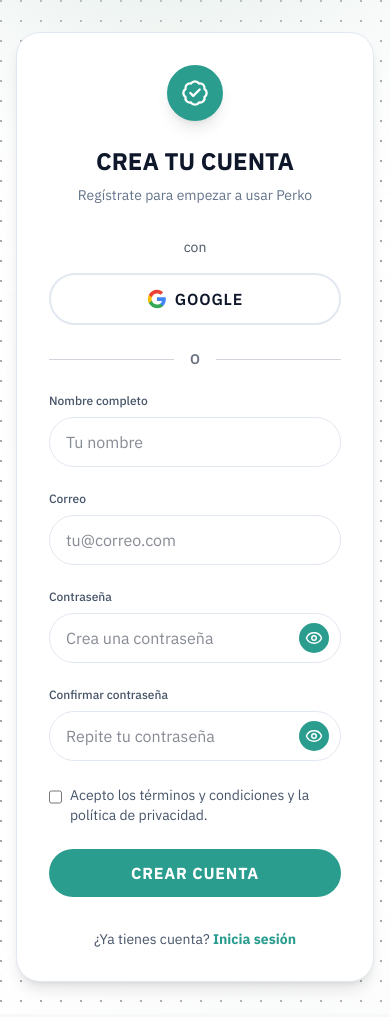
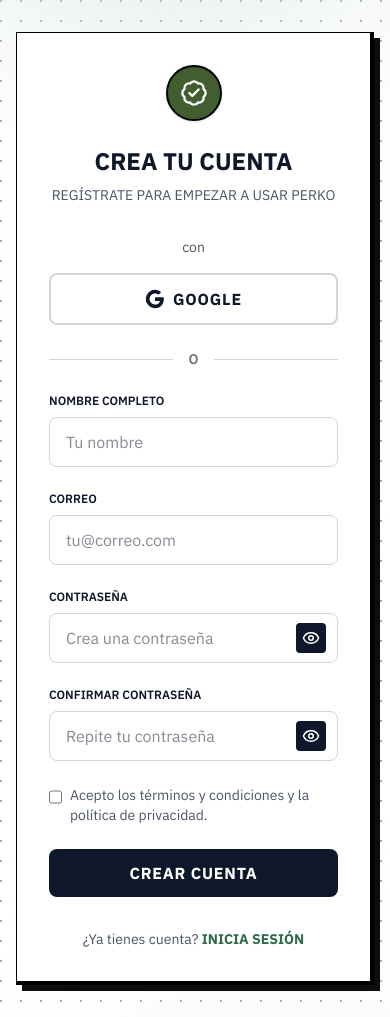
Before and after one commit to hiiramsan/perko, a Next.js app: page /register in a window 390 px wide. Built offline with nearby package versions, Linux system fonts and the light colour scheme.

Commit message:
design of login form changed

```diff
--- a/app/(auth)/register/page.tsx
+++ b/app/(auth)/register/page.tsx
@@ -37,9 +37,9 @@ export default function RegisterPage() {
 
       <div className="relative z-10 flex min-h-screen items-center justify-center px-4 py-8">
         <div className="w-full max-w-md">
-          <div className="rounded-3xl border border-[#e2e8f0] bg-white p-8 shadow-lg sm:p-10">
+          <div className="rounded-none border border-black border-r-4 border-b-4 bg-white p-8 shadow-[6px_6px_0_0_rgba(0,0,0,0.95)] sm:p-10">
             <div className="mb-6 flex justify-center">
-              <div className="flex h-14 w-14 items-center justify-center rounded-full border-2 border-[#2A9D8F] bg-[#2A9D8F] shadow-lg">
+              <div className="flex h-14 w-14 items-center justify-center rounded-full border-2 border-black bg-[#425E31] shadow-sm">
                 <BadgeCheck color="#ffffff" size={28} />
               </div>
             </div>
@@ -48,8 +48,8 @@ export default function RegisterPage() {
               CREA TU CUENTA
             </h1>
 
-            <p className="mb-8 text-center text-sm text-[#64748b]">
-              Regístrate para empezar a usar Perko
+            <p className="mb-8 text-center text-sm text-gray-600">
+              REGÍSTRATE PARA EMPEZAR A USAR PERKO
             </p>
 
             <p className="text-center text-sm text-gray-600 mb-4">
@@ -59,13 +59,13 @@ export default function RegisterPage() {
             <div className="mb-6">
               <button
                 type="button"
-                className="flex w-full items-center justify-center gap-2 rounded-full border-2 border-[#e2e8f0] py-3 font-semibold uppercase tracking-wider text-[#0f172a] transition hover:bg-[#f8fafc]"
+                className="flex w-full items-center justify-center gap-2 rounded-lg border-2 border-gray-300 py-3 font-bold uppercase tracking-wider text-[#0f172a] transition hover:bg-gray-50"
               >
                 <svg className="h-5 w-5" viewBox="0 0 24 24" fill="currentColor">
-                    <path d="M22.56 12.25c0-.78-.07-1.53-.2-2.25H12v4.26h5.92c-.26 1.37-1.04 2.53-2.21 3.31v2.77h3.57c2.08-1.92 3.28-4.74 3.28-8.09z" fill="#4285F4" />
-                    <path d="M12 23c2.97 0 5.46-.98 7.28-2.66l-3.57-2.77c-.98.66-2.23 1.06-3.71 1.06-2.86 0-5.29-1.93-6.16-4.53H2.18v2.84C3.99 20.53 7.7 23 12 23z" fill="#34A853" />
-                    <path d="M5.84 14.09c-.22-.66-.35-1.36-.35-2.09s.13-1.43.35-2.09V7.07H2.18C1.43 8.55 1 10.22 1 12s.43 3.45 1.18 4.93l2.85-2.22.81-.62z" fill="#FBBC04" />
-                    <path d="M12 5.38c1.62 0 3.06.56 4.21 1.64l3.15-3.15C17.45 2.09 14.97 1 12 1 7.7 1 3.99 3.47 2.18 7.07l3.66 2.84c.87-2.6 3.3-4.53 6.16-4.53z" fill="#EA4335" />
+                  <path d="M22.56 12.25c0-.78-.07-1.53-.2-2.25H12v4.26h5.92c-.26 1.37-1.04 2.53-2.21 3.31v2.77h3.57c2.08-1.92 3.28-4.74 3.28-8.09z" fill="#0f172a" />
+                  <path d="M12 23c2.97 0 5.46-.98 7.28-2.66l-3.57-2.77c-.98.66-2.23 1.06-3.71 1.06-2.86 0-5.29-1.93-6.16-4.53H2.18v2.84C3.99 20.53 7.7 23 12 23z" fill="#0f172a" />
+                  <path d="M5.84 14.09c-.22-.66-.35-1.36-.35-2.09s.13-1.43.35-2.09V7.07H2.18C1.43 8.55 1 10.22 1 12s.43 3.45 1.18 4.93l2.85-2.22.81-.62z" fill="#0f172a" />
+                  <path d="M12 5.38c1.62 0 3.06.56 4.21 1.64l3.15-3.15C17.45 2.09 14.97 1 12 1 7.7 1 3.99 3.47 2.18 7.07l3.66 2.84c.87-2.6 3.3-4.53 6.16-4.53z" fill="#0f172a" />
                 </svg>
                 GOOGLE
               </button>
@@ -79,7 +79,7 @@ export default function RegisterPage() {
 
             <form onSubmit={handleSubmit} className="space-y-6">
               <div className="space-y-2">
-                <label htmlFor="businessName" className="block text-xs font-medium text-[#475569]">
+                <label htmlFor="businessName" className="block text-xs font-semibold uppercase text-[#0f172a]">
                   Nombre completo
                 </label>
                 <input
@@ -88,13 +88,13 @@ export default function RegisterPage() {
                   placeholder="Tu nombre"
                   value={businessName}
                   onChange={(e) => setBusinessName(e.target.value)}
-                  className="w-full rounded-full border border-[#e2e8f0] px-4 py-3 transition focus:border-transparent focus:outline-none focus:ring-2 focus:ring-[#2A9D8F]"
+                  className="w-full rounded-lg border border-gray-300 px-4 py-3 transition focus:border-transparent focus:outline-none focus:ring-2 focus:ring-[#2f6a4f]"
                   required
                 />
               </div>
 
               <div className="space-y-2">
-                <label htmlFor="email" className="block text-xs font-medium text-[#475569]">
+                <label htmlFor="email" className="block text-xs font-semibold uppercase text-[#0f172a]">
                   Correo
                 </label>
                 <input
@@ -103,13 +103,13 @@ export default function RegisterPage() {
                   placeholder="tu@correo.com"
                   value={email}
                   onChange={(e) => setEmail(e.target.value)}
-                  className="w-full rounded-full border border-[#e2e8f0] px-4 py-3 transition focus:border-transparent focus:outline-none focus:ring-2 focus:ring-[#2A9D8F]"
+                  className="w-full rounded-lg border border-gray-300 px-4 py-3 transition focus:border-transparent focus:outline-none focus:ring-2 focus:ring-[#2f6a4f]"
                   required
                 />
               </div>
 
               <div className="space-y-2">
-                <label htmlFor="password" className="block text-xs font-medium text-[#475569]">
+                <label htmlFor="password" className="block text-xs font-semibold uppercase text-[#0f172a]">
                   Contraseña
                 </label>
                 <div className="relative">
@@ -119,13 +119,13 @@ export default function RegisterPage() {
                     placeholder="Crea una contraseña"
                     value={password}
                     onChange={(e) => setPassword(e.target.value)}
-                    className="w-full rounded-full border border-[#e2e8f0] px-4 py-3 pr-12 transition focus:border-transparent focus:outline-none focus:ring-2 focus:ring-[#2A9D8F]"
+                    className="w-full rounded-lg border border-gray-300 px-4 py-3 pr-12 transition focus:border-transparent focus:outline-none focus:ring-2 focus:ring-[#2f6a4f]"
                     required
                   />
                   <button
                     type="button"
                     onClick={() => setShowPassword(!showPassword)}
-                    className="absolute right-3 top-1/2 -translate-y-1/2 rounded-full bg-[#2A9D8F] p-1.5 text-white transition hover:bg-[#1f8a7a]"
+                    className="absolute right-3 top-1/2 -translate-y-1/2 rounded bg-[#0f172a] p-1.5 text-white transition hover:bg-[#1a1f3a]"
                   >
                     {showPassword ? <EyeOff size={18} /> : <Eye size={18} />}
                   </button>
@@ -133,7 +133,7 @@ export default function RegisterPage() {
               </div>
 
               <div className="space-y-2">
-                <label htmlFor="confirmPassword" className="block text-xs font-medium text-[#475569]">
+                <label htmlFor="confirmPassword" className="block text-xs font-semibold uppercase text-[#0f172a]">
                   Confirmar contraseña
                 </label>
                 <div className="relative">
@@ -143,13 +143,13 @@ export default function RegisterPage() {
                     placeholder="Repite tu contraseña"
                     value={confirmPassword}
                     onChange={(e) => setConfirmPassword(e.target.value)}
-                    className="w-full rounded-full border border-[#e2e8f0] px-4 py-3 pr-12 transition focus:border-transparent focus:outline-none focus:ring-2 focus:ring-[#2A9D8F]"
+                    className="w-full rounded-lg border border-gray-300 px-4 py-3 pr-12 transition focus:border-transparent focus:outline-none focus:ring-2 focus:ring-[#2f6a4f]"
                     required
                   />
                   <button
                     type="button"
                     onClick={() => setShowConfirmPassword(!showConfirmPassword)}
-                    className="absolute right-3 top-1/2 -translate-y-1/2 rounded-full bg-[#2A9D8F] p-1.5 text-white transition hover:bg-[#1f8a7a]"
+                    className="absolute right-3 top-1/2 -translate-y-1/2 rounded bg-[#0f172a] p-1.5 text-white transition hover:bg-[#1a1f3a]"
                   >
                     {showConfirmPassword ? <EyeOff size={18} /> : <Eye size={18} />}
                   </button>
@@ -161,26 +161,26 @@ export default function RegisterPage() {
                   type="checkbox"
                   checked={acceptTerms}
                   onChange={(e) => setAcceptTerms(e.target.checked)}
-                  className="mt-1 h-4 w-4 rounded border-[#e2e8f0] text-[#2A9D8F] focus:ring-[#2A9D8F]"
+                  className="mt-1 h-4 w-4 rounded border-gray-300 text-[#2f6a4f] focus:ring-[#2f6a4f]"
                   required
                 />
-                <span className="text-sm text-[#475569]">
+                <span className="text-sm text-gray-600">
                   Acepto los términos y condiciones y la política de privacidad.
                 </span>
               </label>
 
               <button
                 type="submit"
-                className="w-full rounded-full bg-[#2A9D8F] py-3 font-bold uppercase tracking-wider text-white transition hover:bg-[#1f8a7a]"
+                className="w-full rounded-lg bg-[#0f172a] py-3 font-bold uppercase tracking-wider text-white transition hover:bg-[#1a1f3a]"
               >
                 Crear cuenta
               </button>
             </form>
 
-            <p className="mt-8 text-center text-sm text-[#475569]">
+            <p className="mt-8 text-center text-sm text-gray-600">
               ¿Ya tienes cuenta?{' '}
-              <a href="/login" className="font-bold text-[#2A9D8F] transition hover:text-[#1f8a7a]">
-                Inicia sesión
+              <a href="/login" className="font-bold text-[#2f6a4f] transition hover:text-[#1f4a2f]">
+                INICIA SESIÓN
               </a>
             </p>
           </div>
```
Also changed, not shown: app/(admin)/onboarding/page.tsx (+44 -46 lines), app/(auth)/login/page.tsx (+21 -21 lines).
